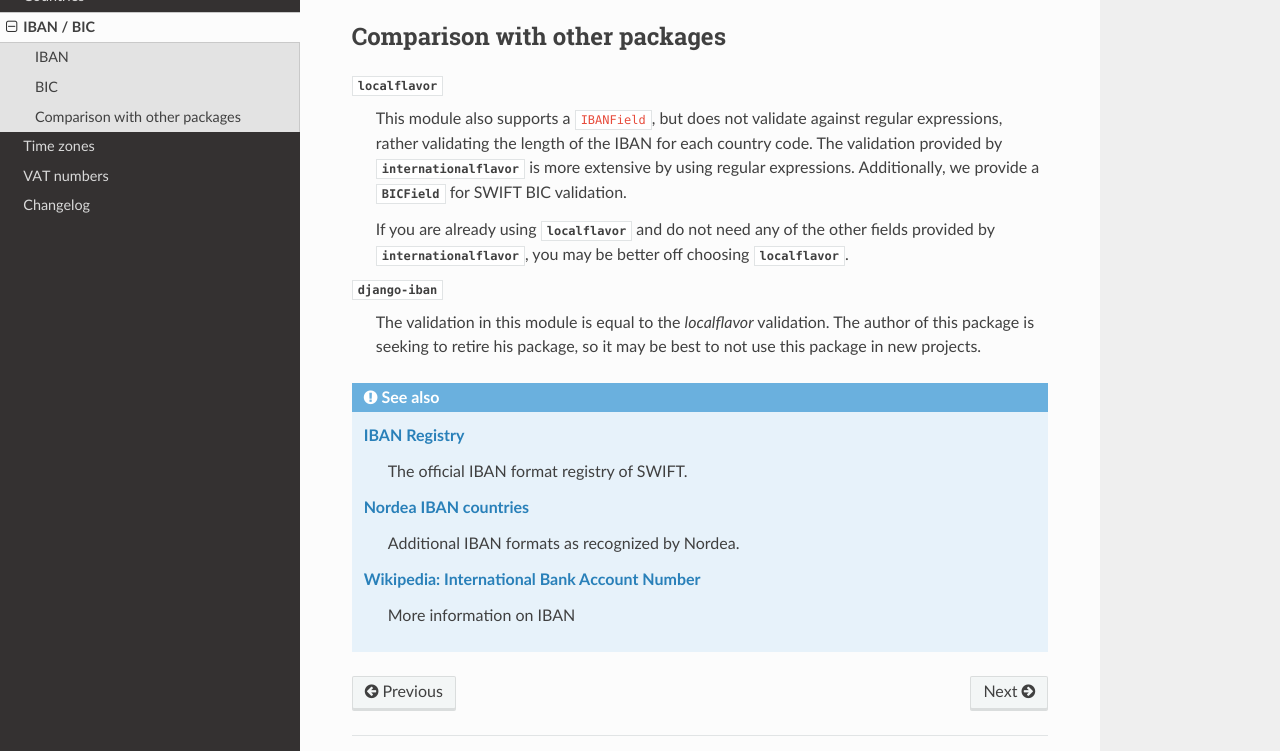
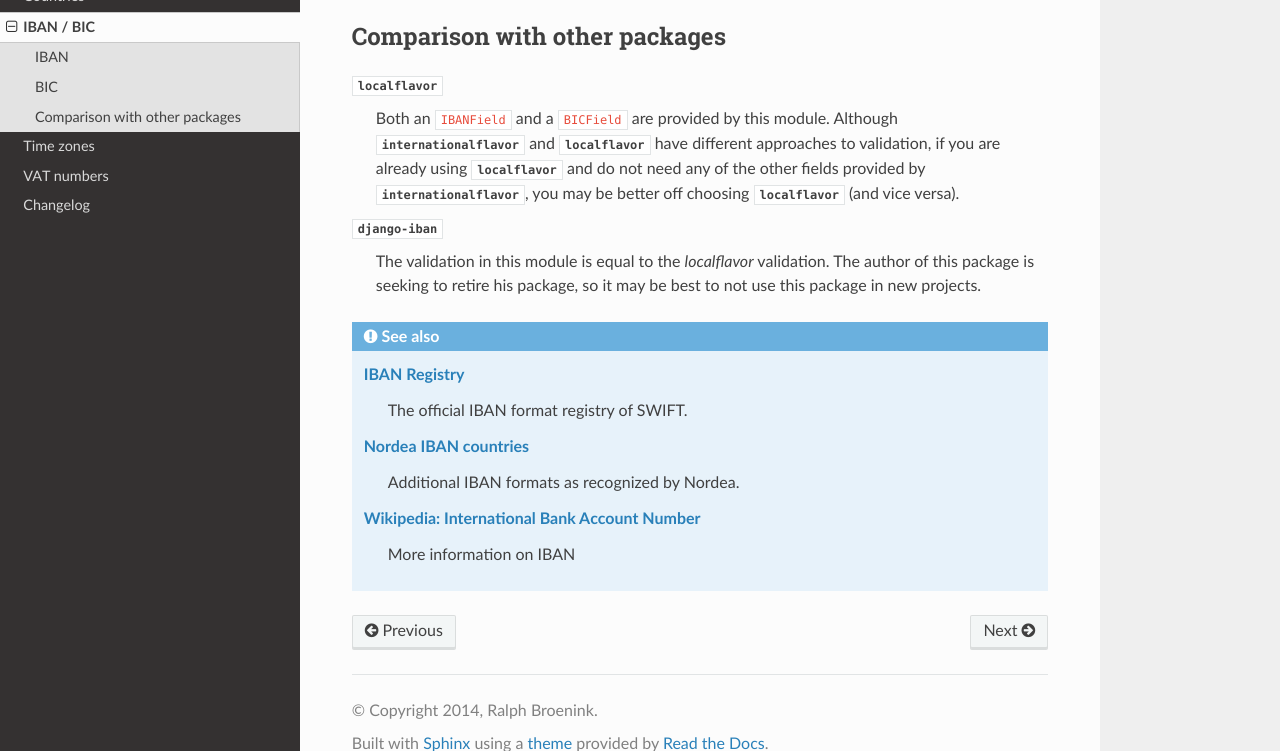
Before and after one commit to ralphje/django-internationalflavor, a Sphinx documentation site: the page built from docs/iban.rst, in a window 1280 px wide and 900 px high, scrolled down 991 px, cut to the strip 149-900 px from the top of the window. Built offline with Sphinx 7.4.7 and the Read the Docs theme 2.0.0, drawn with Linux system fonts in a browser that asks for light colours.

Commit message:
Update IBANs according to latest registry, fix docs (#3)

```diff
--- a/docs/iban.rst
+++ b/docs/iban.rst
@@ -24,16 +24,14 @@ BIC
 Comparison with other packages
 ==============================
 :mod:`localflavor`
-   This module also supports a ``IBANField``, but does not validate against regular expressions, rather
-   validating the length of the IBAN for each country code. The validation provided by :mod:`internationalflavor` is more
-   extensive by using regular expressions. Additionally, we provide a :class:`BICField` for SWIFT BIC validation.
-
-   If you are already using :mod:`localflavor` and do not need any of the other fields provided by
-   :mod:`internationalflavor`, you may be better off choosing :mod:`localflavor`.
+    Both an ``IBANField`` and a ``BICField`` are provided by this module. Although :mod:`internationalflavor` and
+    :mod:`localflavor` have different approaches to validation, if you are already using :mod:`localflavor` and do
+    not need any of the other fields provided by :mod:`internationalflavor`, you may be better off choosing
+    :mod:`localflavor` (and vice versa).
 
 :mod:`django-iban`
-   The validation in this module is equal to the `localflavor` validation. The author of this package is seeking to
-   retire his package, so it may be best to not use this package in new projects.
+    The validation in this module is equal to the `localflavor` validation. The author of this package is seeking to
+    retire his package, so it may be best to not use this package in new projects.
 
 .. seealso::
    `IBAN Registry <http://www.swift.com/dsp/resources/documents/IBAN_Registry.pdf>`_
```
Also changed, not shown: 2 other files.
